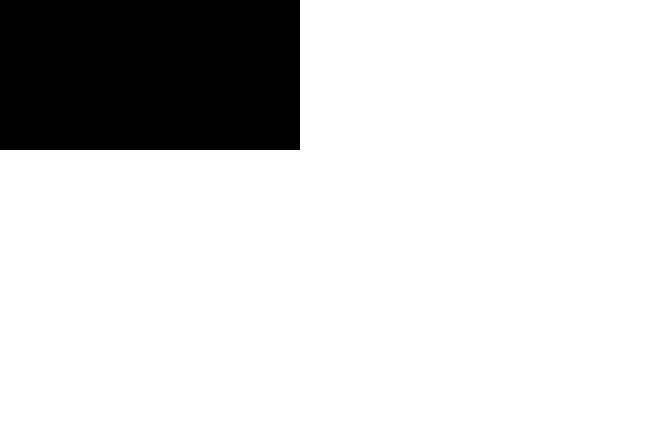
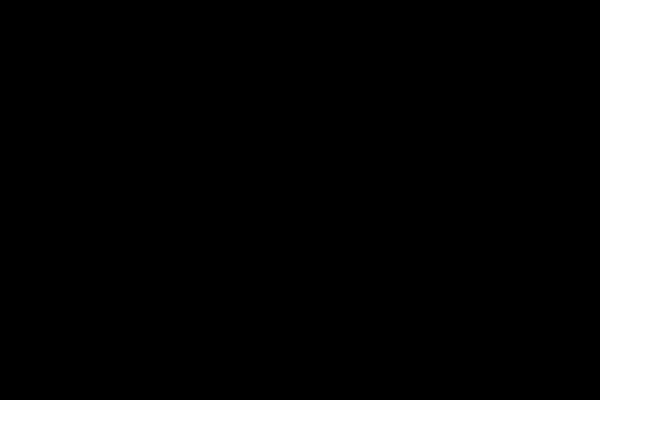
Before and after one commit to rolinmb/go-webgpu, a website built with webpack: page public/index.html in a window 1280 px wide. Shown: the whole page, without its empty margins (0-663 px from the left). Built offline with nearby package versions, Linux system fonts and the light colour scheme.

Commit message:
resizing canvas

```diff
--- a/public/index.css
+++ b/public/index.css
@@ -5,6 +5,6 @@ body {
 #webgpu-target {
   position: absolute;
   background-color: black;
-  width: 1080;
-  height: 720;
+  width: 600px;
+  height: 400px;
 }
--- a/public/index.html
+++ b/public/index.html
@@ -4,9 +4,9 @@
     <meta charset="utf-8">
     <title>go-webgpu</title>
     <link rel="stylesheet" href="index.css">
-    <script src="dist.bundle.js"></script>
   </head>
   <body>
     <canvas id="webgpu-target"></canvas>
+    <script src="dist.bundle.js"></script>
   </body>
 </html>
```
